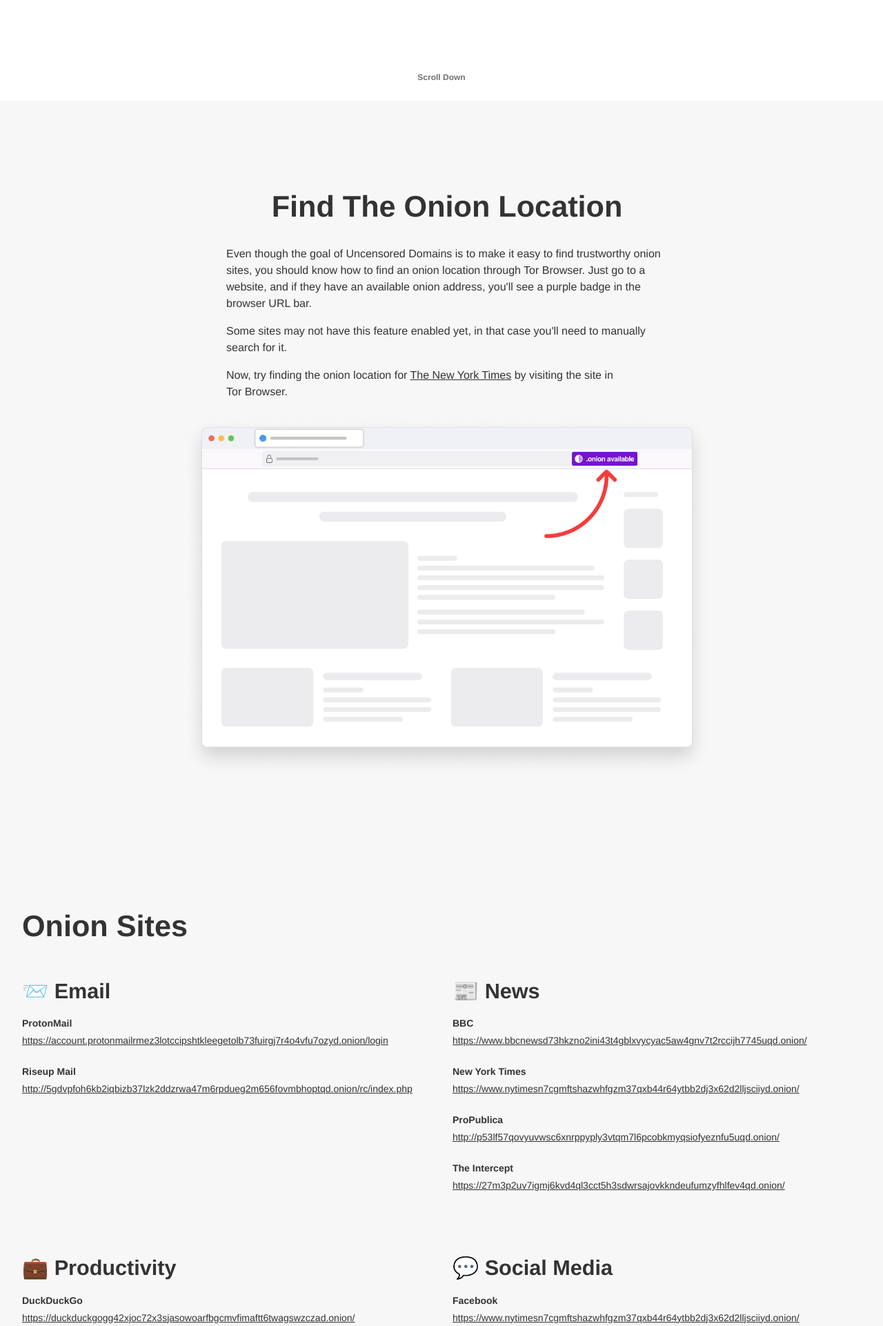
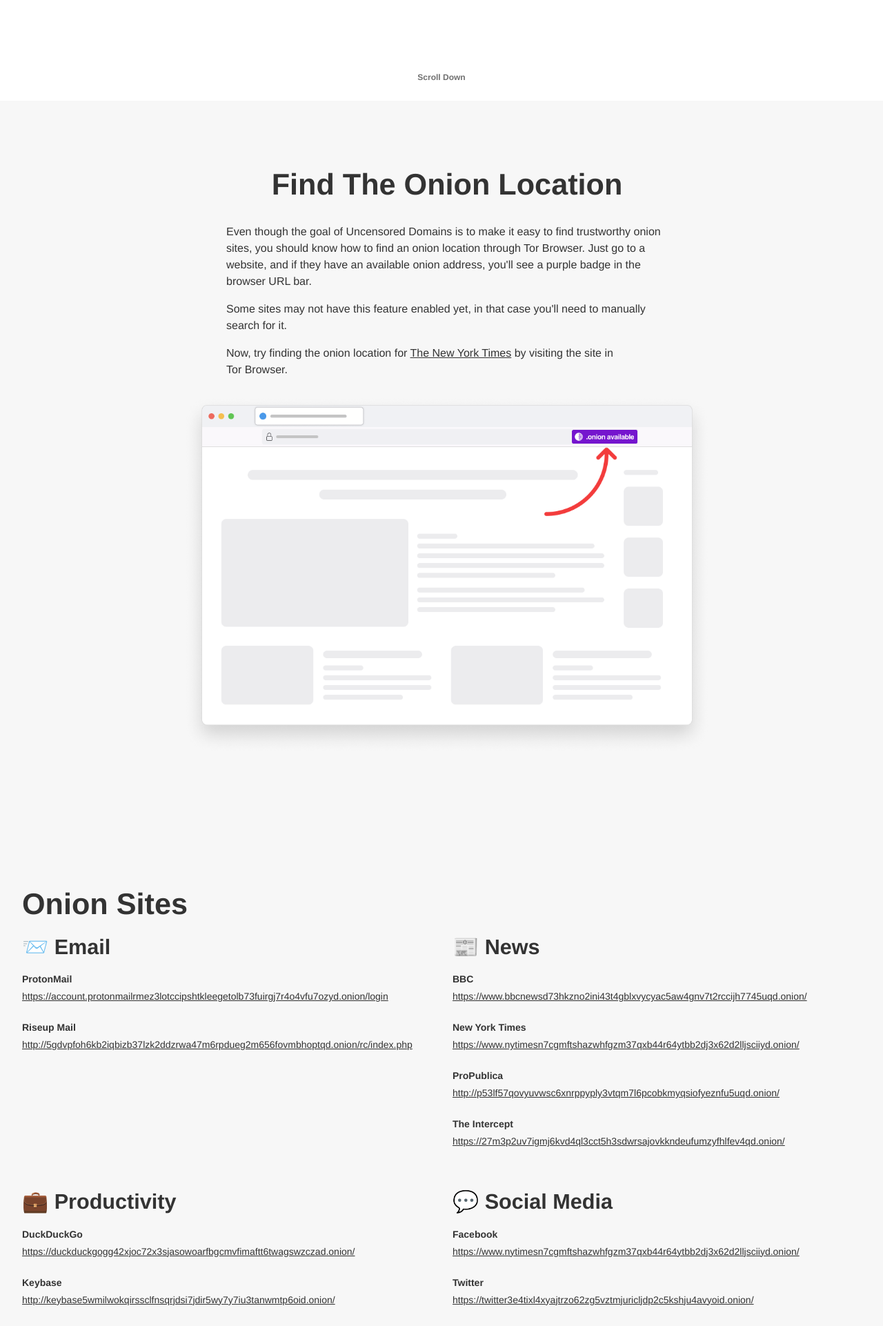
Before and after one commit to glenn-sorrentino/uncensoreddomains, a PHP site: page / in a window 1280 px wide. Shown: the part 654-2576 px from the top of the page at 69% size. Run offline with PHP 8.4, Linux system fonts and the light colour scheme.

Commit message:
Update style.css

```diff
--- a/css/style.css
+++ b/css/style.css
@@ -25,8 +25,12 @@
   margin-bottom: var(--spacing-medium);
 }
 
+.groupRow {
+  margin: 0;
+}
+
 .groupRow .description {
-  margin: 0;
+  margin: 0 0 var(--spacing-large) 0;
 }
 
 .description ul {
```
